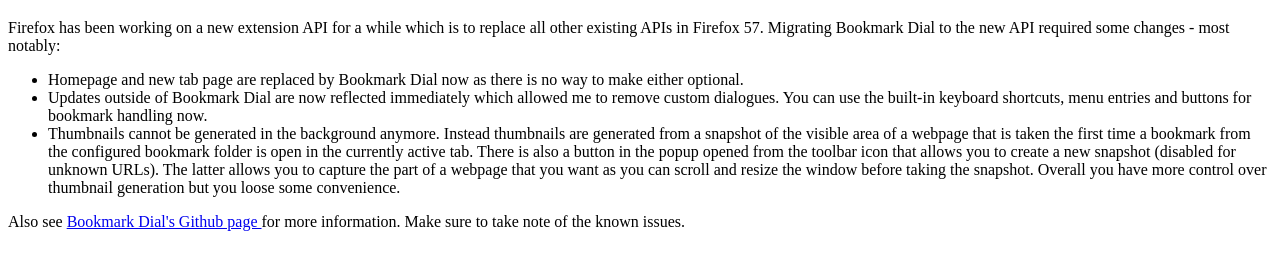
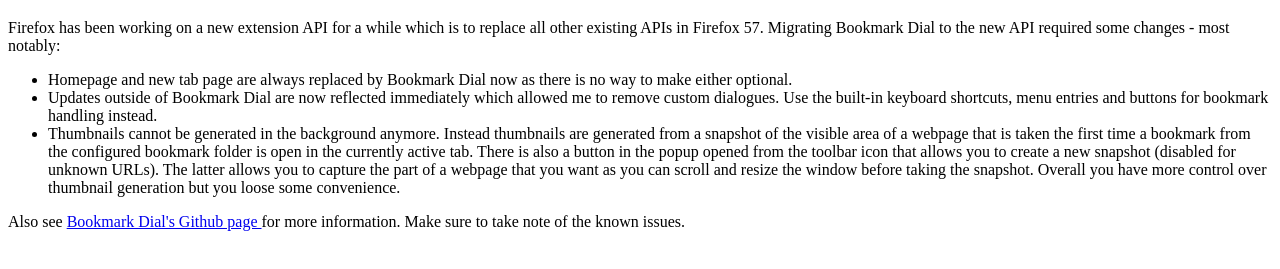
Before and after one commit to sblask-webextensions/webextension-bookmark-dial, a browser extension: page update.html in a window 1280 px wide. Shown: the part 61-330 px from the top of the page. Drawn offline with Linux system fonts and the light colour scheme.

Commit message:
Update update.html

```diff
--- a/update.html
+++ b/update.html
@@ -12,14 +12,14 @@
             Bookmark Dial to the new API required some changes - most notably:
             <ul>
                 <li>
-                    Homepage and new tab page are replaced by Bookmark Dial now
-                    as there is no way to make either optional.
+                    Homepage and new tab page are always replaced by Bookmark
+                    Dial now as there is no way to make either optional.
                 </li>
                 <li>
                     Updates outside of Bookmark Dial are now reflected
                     immediately which allowed me to remove custom dialogues.
-                    You can use the built-in keyboard shortcuts, menu entries
-                    and buttons for bookmark handling now.
+                    Use the built-in keyboard shortcuts, menu entries and
+                    buttons for bookmark handling instead.
                 </li>
                 <li>
                     Thumbnails cannot be generated in the background anymore.
```
